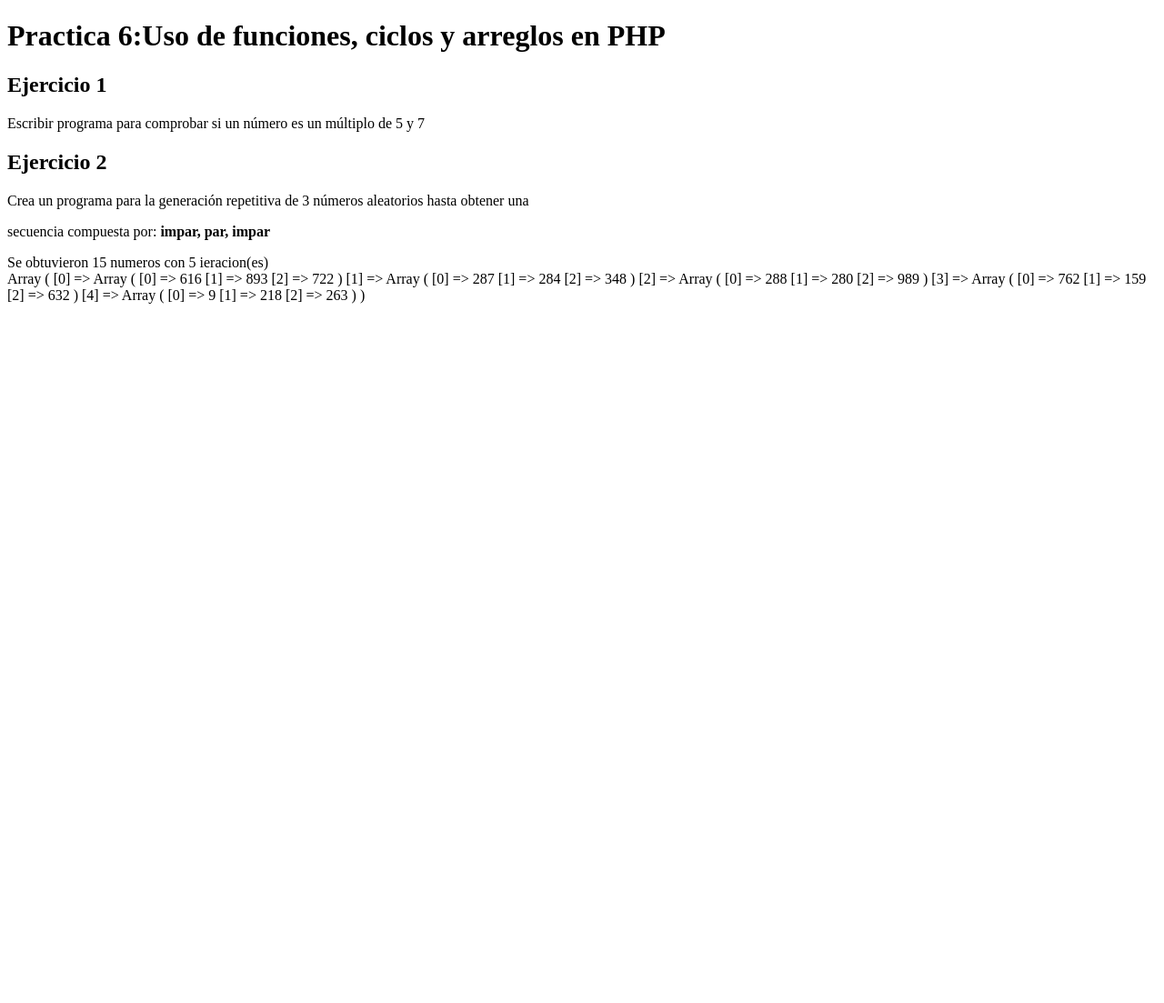
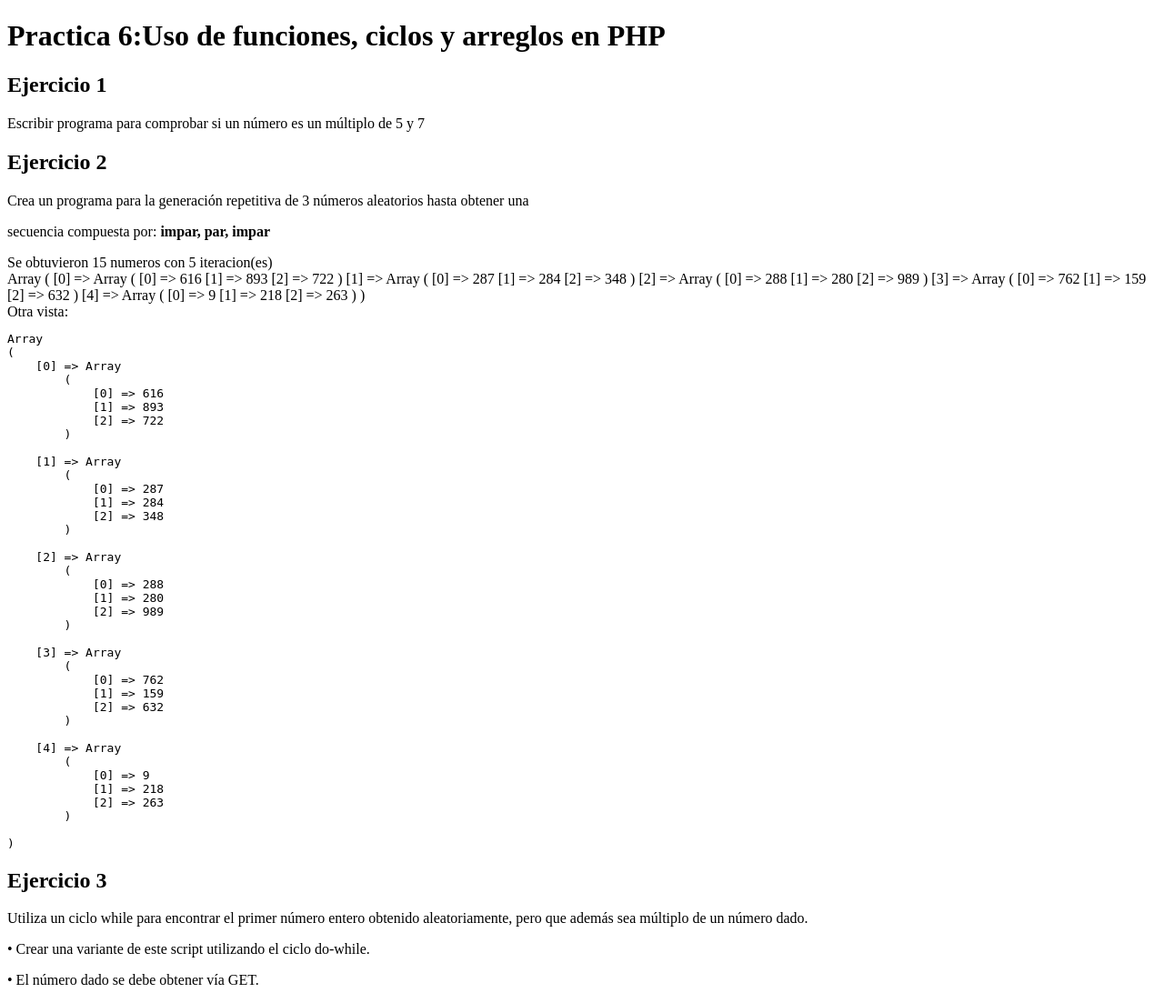
Before and after one commit to LisethMecatl/tecweb, a PHP site: page / in a window 1280 px wide. Shown: the whole page at 91% size. Before the commit the page ends 334 px from the top, so only its background shows below. Run offline with PHP 8.4, Linux system fonts and the light colour scheme.

Commit message:
Se hizo el jercicio 3 de la practica 6 en la carpeta p06

```diff
--- a/practicas/p06/src/funciones.inc.php
+++ b/practicas/p06/src/funciones.inc.php
@@ -30,7 +30,29 @@ while ($impar1 % 2 != 1 || $par % 2 != 0 || $impar2 % 2 != 1) {
     $total_n = $total_n + 3;
 }
 
-echo "Se obtuvieron " . $total_n . " numeros con " . $iteracion . " ieracion(es)";
+echo "Se obtuvieron " . $total_n . " numeros con " . $iteracion . " iteracion(es)";
 echo '<br>';
 print_r($datos);
+echo '<br>';
+echo "Otra vista: ";
+echo "<pre>";
+print_r($datos);
+echo "</pre>";
 ?>
+
+<h2>Ejercicio 3</h2>
+<p>Utiliza un ciclo while para encontrar el primer número entero obtenido aleatoriamente, pero que además sea múltiplo de un número dado.</p>
+<p>• Crear una variante de este script utilizando el ciclo do-while.</p>
+<p>• El número dado se debe obtener vía GET.</p>
+
+<?php
+
+if (isset($_GET['numero'])) {
+    do {
+        $num = $_GET['numero'];
+        $aleatorio = rand(1, 1000);
+    } while ($aleatorio % $num != 0);
+    echo '<h3>R= El número ' . $aleatorio . ' SÍ es múltiplo de '  . $num . '</h3>';
+}
+
+?>
```
